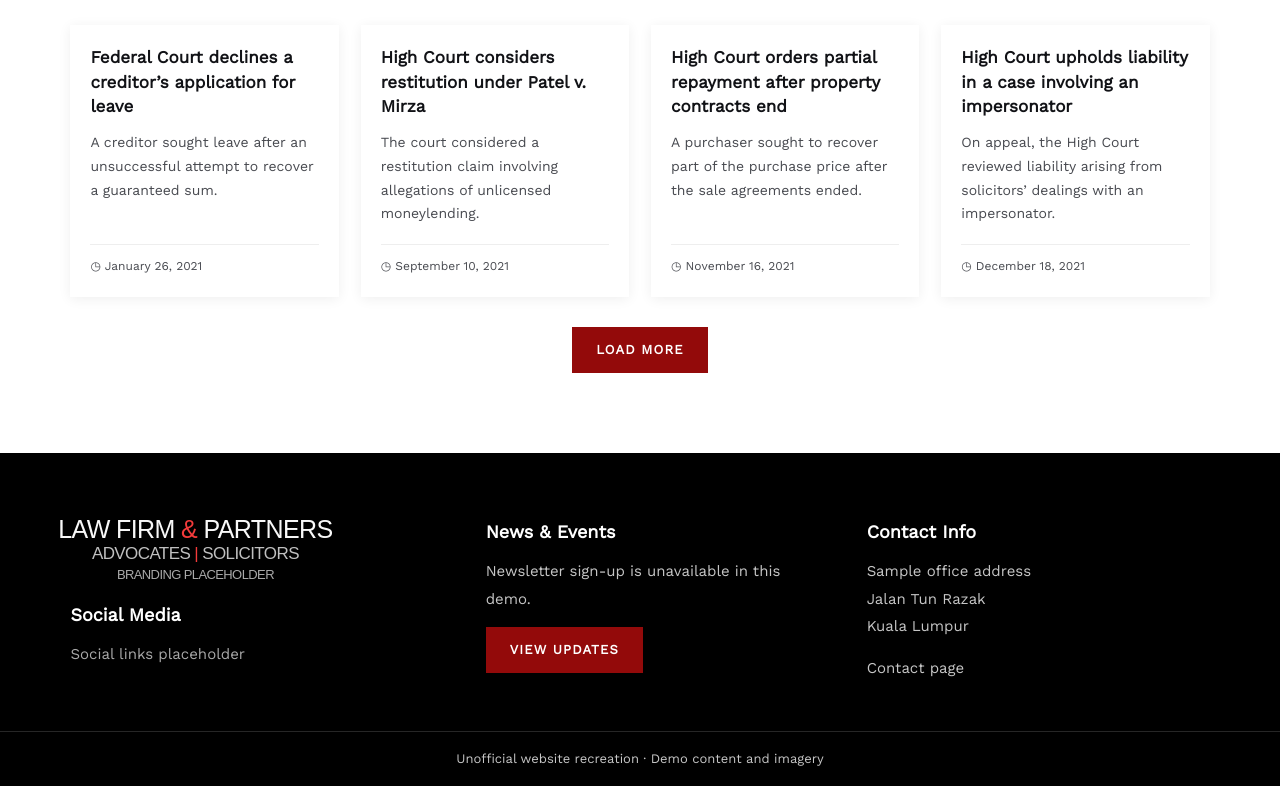
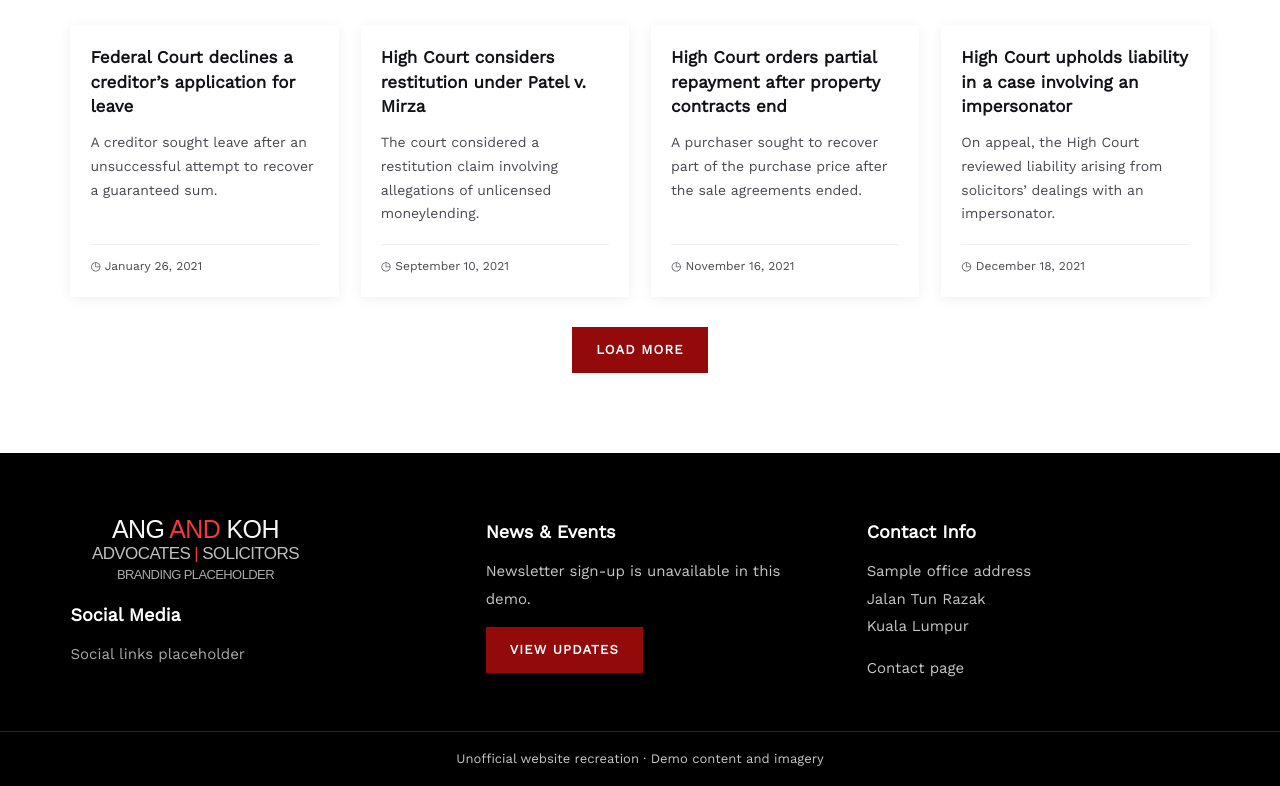
Before and after one commit to QuintonPang/ahsk-static-website, an Astro site: page / in a window 1280 px wide. Shown: the part 1624-2410 px from the top of the page. Built offline with nearby package versions, Linux system fonts and the light colour scheme; Astro itself is replaced by a stand-in of ours.

Commit message:
Change site wordmark to Ang and Koh

```diff
--- a/src/components/Brand.astro
+++ b/src/components/Brand.astro
@@ -1,8 +1,8 @@
 ---
 import { url } from '../content';
 ---
-<a class="brand" href={url()} aria-label="Law firm demo home">
-  <span>Law Firm <b>&amp;</b> Partners</span>
+<a class="brand" href={url()} aria-label="Ang and Koh home">
+  <span>Ang <b>and</b> Koh</span>
   <small>Advocates <b>|</b> Solicitors</small>
   <em>Branding placeholder</em>
 </a>
```
